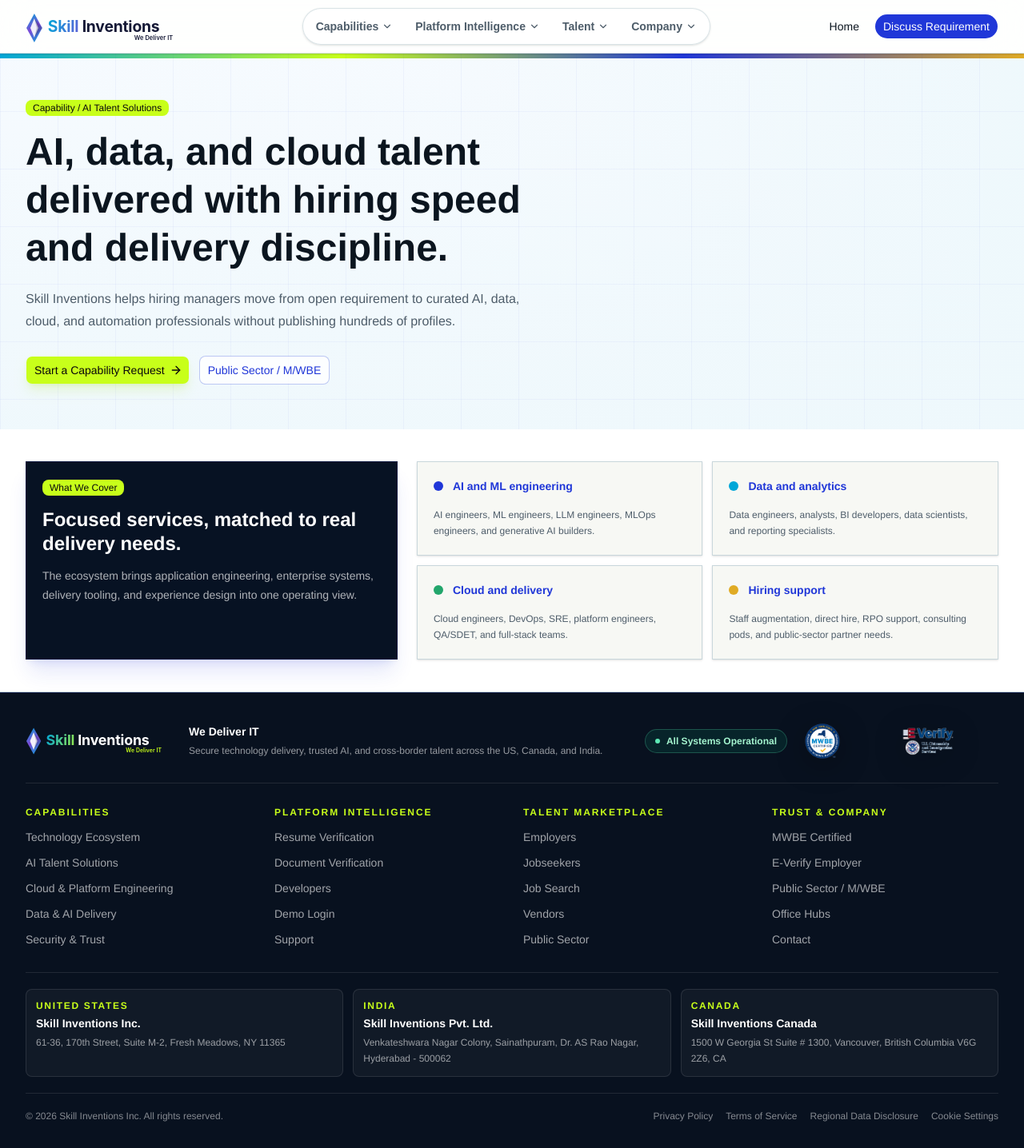
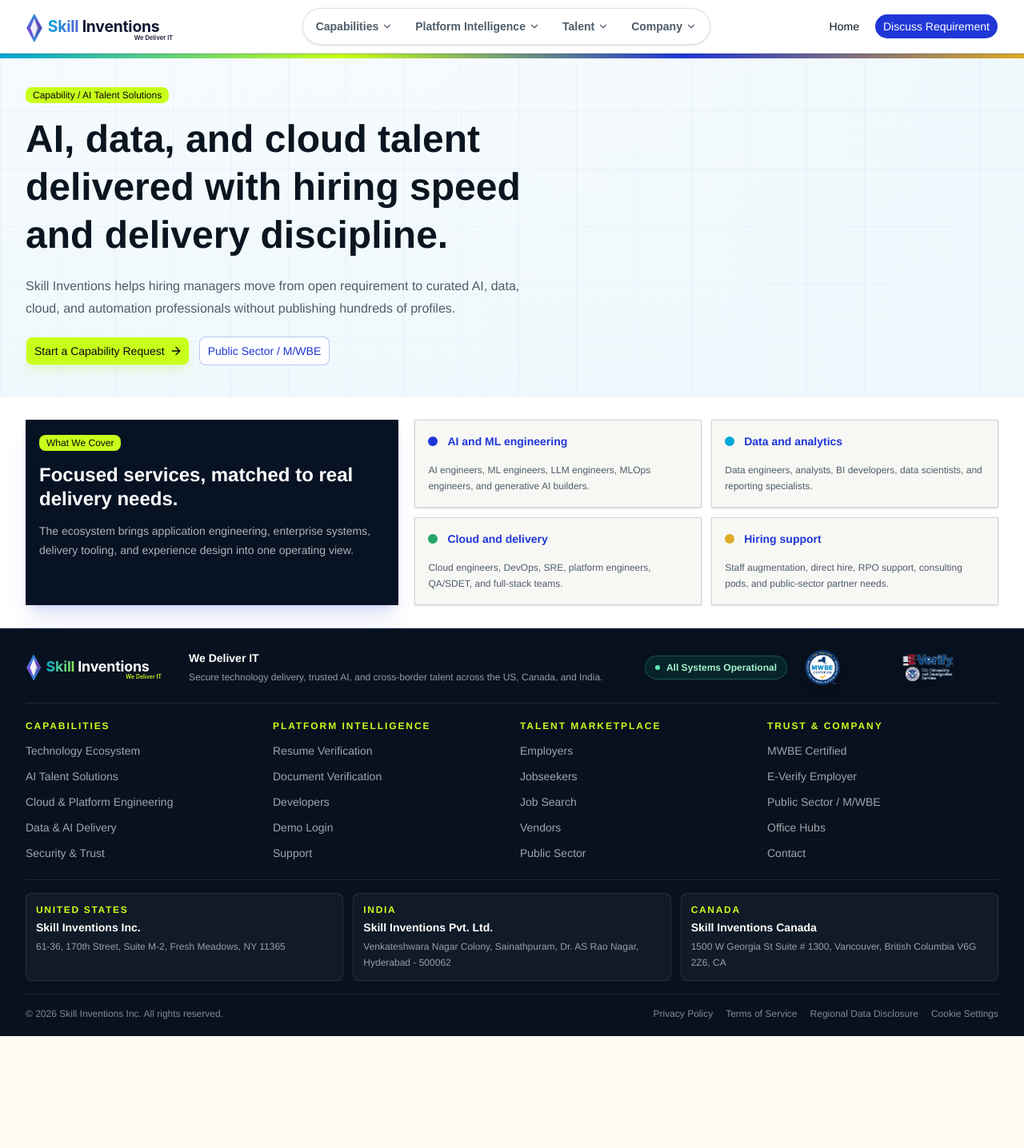
Before and after one commit to nchalana/skill-inventions, a Next.js app: page /capabilities/ai-talent-solutions in a window 1280 px wide. Shown: the whole page at 80% size. After the commit the page ends 1296 px from the top, so only its background shows below. Built offline with nearby package versions, Linux system fonts and the light colour scheme.

Commit message:
Compact Technology Ecosystem page spacing

```diff
--- a/app/capabilities/[slug]/page.tsx
+++ b/app/capabilities/[slug]/page.tsx
@@ -346,12 +346,12 @@
         <div className="absolute inset-0 bg-[linear-gradient(180deg,rgba(238,248,252,0.2),rgba(238,248,252,0.86))]" />
         <div className="absolute inset-x-0 top-0 h-1.5 bg-[linear-gradient(90deg,#00a7d8,#c8ff1a,#2037d8,#e0ab24)]" />
         <div className="absolute inset-0 bg-[linear-gradient(90deg,rgba(32,55,216,0.045)_1px,transparent_1px),linear-gradient(180deg,rgba(32,55,216,0.045)_1px,transparent_1px)] bg-[size:72px_72px]" />
-        <div className="relative mx-auto grid max-w-[92rem] gap-8 px-4 py-14 sm:px-6 lg:grid-cols-[1.05fr_0.95fr] lg:px-8">
+        <div className="relative mx-auto grid max-w-[92rem] gap-6 px-4 py-10 sm:px-6 lg:grid-cols-[1.05fr_0.95fr] lg:px-8">
           <div>
             <Badge className="mb-4 rounded-lg bg-[#c8ff1a] text-zinc-950">{page.eyebrow}</Badge>
             <h1 className="max-w-4xl text-4xl font-semibold leading-tight sm:text-5xl">{page.title}</h1>
             <p className="mt-5 max-w-3xl text-base leading-7 text-muted-foreground">{page.description}</p>
-            <div className="mt-7 flex flex-col gap-3 sm:flex-row">
+            <div className="mt-5 flex flex-col gap-3 sm:flex-row">
               <Button
                 nativeButton={false}
                 render={<a href="mailto:hello@skillinventions.com?subject=Skill%20Inventions%20capability%20request" />}
@@ -373,7 +373,7 @@
             </div>
           </div>
 
-          <div className="relative pb-6">
+          <div className="relative pb-5">
             {'heroVisuals' in page && (
               <div className="grid gap-3">
                 <div className="relative overflow-hidden border border-white bg-white p-2 shadow-2xl shadow-[#2037d8]/18">
@@ -425,8 +425,8 @@
 
       {'processFlow' in page && (
         <section className="overflow-hidden border-b border-border bg-white">
-          <div className="mx-auto max-w-[92rem] px-4 py-10 sm:px-6 lg:px-8">
-            <div className="mb-6 grid gap-4 lg:grid-cols-[0.75fr_1.25fr] lg:items-end">
+          <div className="mx-auto max-w-[92rem] px-4 py-7 sm:px-6 lg:px-8">
+            <div className="mb-4 grid gap-4 lg:grid-cols-[0.75fr_1.25fr] lg:items-end">
               <div>
                 <Badge variant="outline" className="mb-2 rounded-lg border-[#2037d8]/25 bg-white">
                   Practice Operating Model
@@ -459,8 +459,8 @@
               </div>
             </div>
 
-            <div className="border border-[#2037d8]/18 bg-white p-5 shadow-xl shadow-[#2037d8]/10">
-              <div className="mb-5 border border-[#2037d8]/12 bg-[#f8fbff]">
+            <div className="border border-[#2037d8]/18 bg-white p-4 shadow-xl shadow-[#2037d8]/10">
+              <div className="mb-4 border border-[#2037d8]/12 bg-[#f8fbff]">
                 <div className="border-b border-[#2037d8]/12 bg-white px-4 py-2">
                   <p className="text-[11px] font-bold uppercase tracking-[0.16em] text-[#2037d8]">
                     Engagement Pipeline
@@ -495,7 +495,7 @@
                     <div key={step.phase} className="contents">
                       <article className="group overflow-hidden border border-[#2037d8]/14 bg-[#f8fbff] shadow-sm transition duration-300 hover:-translate-y-1 hover:border-[#2037d8]/50 hover:bg-white hover:shadow-xl hover:shadow-[#2037d8]/12">
                         <div className={`h-2 ${processAccentClasses[index]} transition duration-300 group-hover:h-3`} />
-                        <div className="p-5 text-center">
+                        <div className="p-4 text-center">
                           <span className="mx-auto grid size-12 place-items-center rounded-full bg-white text-[#2037d8] ring-1 ring-[#2037d8]/18 transition duration-300 group-hover:scale-110 group-hover:bg-[#2037d8] group-hover:text-white group-hover:shadow-lg group-hover:shadow-[#2037d8]/20">
                             <Icon className="size-5 transition duration-300 group-hover:-translate-y-0.5" />
                           </span>
@@ -518,7 +518,7 @@
                 })}
               </div>
 
-              <div className="mt-5 border border-[#2037d8]/12 bg-[#f8fbff]">
+              <div className="mt-4 border border-[#2037d8]/12 bg-[#f8fbff]">
                 <div className="border-b border-[#2037d8]/12 bg-white px-4 py-3">
                   <p className="text-[11px] font-bold uppercase tracking-[0.16em] text-[#2037d8]">
                     Measurement Track
@@ -526,7 +526,7 @@
                 </div>
                 <div className="grid gap-0 lg:grid-cols-4">
                   {page.processFlow.map((step, index) => (
-                    <div key={`${step.phase}-measurement`} className="group border-b border-[#2037d8]/12 p-4 transition duration-300 hover:bg-white hover:shadow-inner lg:border-b-0 lg:border-r last:border-r-0">
+                    <div key={`${step.phase}-measurement`} className="group border-b border-[#2037d8]/12 p-3 transition duration-300 hover:bg-white hover:shadow-inner lg:border-b-0 lg:border-r last:border-r-0">
                       <div className="flex items-center gap-2">
                         <span className={`h-2.5 w-2.5 rounded-full ${processAccentClasses[index]} transition duration-300 group-hover:scale-150`} />
                         <p className="text-sm font-semibold text-[#071223] transition duration-300 group-hover:text-[#2037d8]">{step.kpi}</p>
@@ -540,8 +540,8 @@
               </div>
             </div>
 
-            <div className="mt-5 border border-[#2037d8]/14 bg-white shadow-lg shadow-[#2037d8]/8">
-              <div className="flex flex-col gap-4 border-b border-[#2037d8]/12 bg-[#071223] p-5 text-white lg:flex-row lg:items-center lg:justify-between">
+            <div className="mt-4 border border-[#2037d8]/14 bg-white shadow-lg shadow-[#2037d8]/8">
+              <div className="flex flex-col gap-3 border-b border-[#2037d8]/12 bg-[#071223] p-4 text-white lg:flex-row lg:items-center lg:justify-between">
                 <div>
                   <p className="text-xs font-bold uppercase tracking-[0.16em] text-[#c8ff1a]">
                     KPI Governance Scorecard
@@ -566,7 +566,7 @@
                     className="absolute inset-0 h-full w-full object-cover"
                   />
                   <div className="absolute inset-0 bg-[linear-gradient(180deg,rgba(7,18,35,0.08),rgba(7,18,35,0.72))]" />
-                  <div className="absolute bottom-0 left-0 right-0 p-5 text-white">
+                  <div className="absolute bottom-0 left-0 right-0 p-4 text-white">
                     <p className="text-[11px] font-bold uppercase tracking-[0.16em] text-[#c8ff1a]">
                       Scorecard lens
                     </p>
@@ -577,7 +577,7 @@
                 </div>
                 <div className="grid gap-0 md:grid-cols-2 xl:grid-cols-4">
                   {kpiScorecard.map(([title, metric, label, scope, status], index) => (
-                    <article key={title} className="border-b border-[#2037d8]/12 p-5 md:border-r xl:border-b-0 last:border-r-0">
+                    <article key={title} className="border-b border-[#2037d8]/12 p-4 md:border-r xl:border-b-0 last:border-r-0">
                       <div className="mb-4 flex items-start justify-between gap-3">
                         <div>
                           <p className="text-sm font-semibold text-[#2037d8]">{title}</p>
@@ -606,7 +606,7 @@
 
       {'mastery' in page && (
         <section className="border-b border-border bg-[#f7f8f4]">
-          <div className="mx-auto grid max-w-[92rem] gap-6 px-4 py-10 sm:px-6 lg:grid-cols-[0.88fr_1.12fr] lg:px-8">
+          <div className="mx-auto grid max-w-[92rem] gap-5 px-4 py-7 sm:px-6 lg:grid-cols-[0.88fr_1.12fr] lg:px-8">
             <div className="overflow-hidden border border-[#071223]/10 bg-white shadow-lg shadow-black/5">
               <div className="relative h-52">
                 <img
@@ -615,13 +615,13 @@
                   className="absolute inset-0 h-full w-full object-cover"
                 />
                 <div className="absolute inset-0 bg-[linear-gradient(90deg,rgba(255,255,255,0.95),rgba(255,255,255,0.56),rgba(255,255,255,0.04))]" />
-                <div className="relative p-5">
+                <div className="relative p-4">
                   <Badge className="rounded-lg bg-[#071223] text-white">
                     Practice Framework
                   </Badge>
                 </div>
               </div>
-              <div className="p-6">
+              <div className="p-5">
                 <h2 className="text-2xl font-semibold leading-tight sm:text-3xl">
                   {page.mastery.title}
                 </h2>
@@ -648,7 +648,7 @@
 
       {'industries' in page && (
         <section className="border-b border-border bg-[#eef8fc]">
-          <div className="mx-auto max-w-[92rem] px-4 py-10 sm:px-6 lg:px-8">
+          <div className="mx-auto max-w-[92rem] px-4 py-7 sm:px-6 lg:px-8">
             <div className="mb-5 flex flex-col gap-3 sm:flex-row sm:items-end sm:justify-between">
               <div>
                 <Badge variant="outline" className="mb-2 rounded-lg border-[#2037d8]/25 bg-white">
@@ -673,7 +673,7 @@
       )}
 
       <section className="border-b border-border bg-white">
-        <div className="mx-auto grid max-w-[92rem] gap-6 px-4 py-10 sm:px-6 lg:grid-cols-[0.78fr_1.22fr] lg:px-8">
+        <div className="mx-auto grid max-w-[92rem] gap-5 px-4 py-7 sm:px-6 lg:grid-cols-[0.78fr_1.22fr] lg:px-8">
           <div className="overflow-hidden border border-[#2037d8]/14 bg-[#071223] text-white shadow-xl shadow-[#2037d8]/12">
             {'processFlow' in page && (
               <img
@@ -682,7 +682,7 @@
                 className="aspect-[16/10] w-full object-cover"
               />
             )}
-            <div className="p-5">
+            <div className="p-4">
               <Badge className="mb-4 rounded-lg bg-[#c8ff1a] text-zinc-950">What We Cover</Badge>
               <h2 className="text-2xl font-semibold leading-tight">Focused services, matched to real delivery needs.</h2>
               <p className="mt-3 text-sm leading-6 text-white/68">
@@ -694,7 +694,7 @@
 
           <div className="grid gap-3 md:grid-cols-2">
             {page.services.map(([title, copy], index) => (
-              <article key={title} className="border border-border bg-[#f7f8f4] p-5 shadow-sm transition hover:-translate-y-1 hover:border-[#2037d8]/35 hover:bg-white hover:shadow-xl hover:shadow-[#2037d8]/8">
+              <article key={title} className="border border-border bg-[#f7f8f4] p-4 shadow-sm transition hover:-translate-y-1 hover:border-[#2037d8]/35 hover:bg-white hover:shadow-xl hover:shadow-[#2037d8]/8">
                 <div className="mb-4 flex items-center gap-3">
                   <span className={`h-3 w-3 rounded-full ${processAccentClasses[index % processAccentClasses.length]}`} />
                   <h3 className="text-sm font-semibold text-[#2037d8]">{title}</h3>
@@ -708,14 +708,14 @@
 
       {'evidenceTracks' in page && (
         <section className="border-b border-border bg-[#f7f8f4]">
-          <div className="mx-auto grid max-w-[92rem] gap-6 px-4 py-10 sm:px-6 lg:grid-cols-[0.7fr_1.3fr] lg:px-8">
+          <div className="mx-auto grid max-w-[92rem] gap-5 px-4 py-7 sm:px-6 lg:grid-cols-[0.7fr_1.3fr] lg:px-8">
             <div className="overflow-hidden border border-[#2037d8]/14 bg-white shadow-sm">
               <img
                 src="/technology-ecosystem-validation.png"
                 alt="Validation and quality score visual"
                 className="aspect-[16/9] w-full object-cover"
               />
-              <div className="p-5">
+              <div className="p-4">
               <p className="text-xs font-bold uppercase tracking-[0.16em] text-[#2037d8]">Evidence assets</p>
               <h2 className="mt-2 text-2xl font-semibold leading-tight">Case studies and whitepapers should prove the framework, not decorate the page.</h2>
               <p className="mt-3 text-sm leading-6 text-muted-foreground">
@@ -737,7 +737,7 @@
 
       {'processFlow' in page && (
         <section className="bg-[#eef8fc]">
-        <div className="mx-auto grid max-w-[92rem] gap-6 px-4 py-10 sm:px-6 lg:grid-cols-[0.8fr_1.2fr] lg:px-8">
+        <div className="mx-auto grid max-w-[92rem] gap-5 px-4 py-7 sm:px-6 lg:grid-cols-[0.8fr_1.2fr] lg:px-8">
           <div>
             <p className="text-xs font-bold uppercase tracking-[0.16em] text-[var(--si-violet)]">Expected value</p>
             <h2 className="mt-2 text-2xl font-semibold leading-tight">Less browsing. More qualified conversations.</h2>
@@ -755,8 +755,8 @@
       )}
 
       <footer id="contact" className="border-t border-[#2037d8]/20 bg-[#08111f] text-white">
-        <div className="mx-auto max-w-[92rem] px-4 py-8 sm:px-6 lg:px-8">
-          <div className="flex flex-col gap-5 border-b border-white/10 pb-6 lg:flex-row lg:items-center lg:justify-between">
+        <div className="mx-auto max-w-[92rem] px-4 py-5 sm:px-6 lg:px-8">
+          <div className="flex flex-col gap-4 border-b border-white/10 pb-4 lg:flex-row lg:items-center lg:justify-between">
             <div className="flex flex-col gap-3 sm:flex-row sm:items-center">
               <span className="grid h-11 w-48 place-items-center overflow-hidden">
                 <img src="/skill-inventions-logo-footer.svg" alt="Skill Inventions logo" className="h-full w-full object-contain" />
@@ -782,7 +782,7 @@
             </div>
           </div>
 
-          <div className="grid gap-7 py-7 sm:grid-cols-2 lg:grid-cols-4">
+          <div className="grid gap-5 py-5 sm:grid-cols-2 lg:grid-cols-4">
             {footerColumns.map((column) => (
               <div key={column.title}>
                 <h3 className="text-xs font-bold uppercase tracking-[0.16em] text-[#c8ff1a]">{column.title}</h3>
@@ -799,7 +799,7 @@
             ))}
           </div>
 
-          <div className="grid gap-3 border-t border-white/10 py-5 lg:grid-cols-3">
+          <div className="grid gap-3 border-t border-white/10 py-4 lg:grid-cols-3">
             {officeLocations.map(([region, office, address]) => (
               <div key={region} className="rounded-lg border border-white/10 bg-white/[0.04] p-3">
                 <p className="text-xs font-bold uppercase tracking-[0.14em] text-[#c8ff1a]">{region}</p>
@@ -809,7 +809,7 @@
             ))}
           </div>
 
-          <div className="flex flex-col gap-4 border-t border-white/10 pt-5 text-xs text-white/50 lg:flex-row lg:items-center lg:justify-between">
+          <div className="flex flex-col gap-3 border-t border-white/10 pt-4 text-xs text-white/50 lg:flex-row lg:items-center lg:justify-between">
             <p>© 2026 Skill Inventions Inc. All rights reserved.</p>
             <div className="flex flex-wrap gap-x-4 gap-y-2">
               {['Privacy Policy', 'Terms of Service', 'Regional Data Disclosure', 'Cookie Settings'].map((link) => (
```
Also changed, not shown: app/page.tsx (+5 -5 lines).
